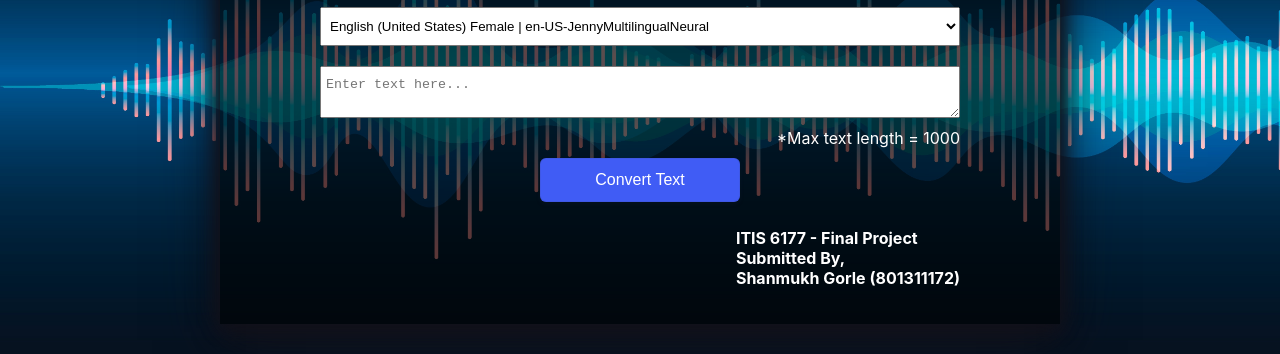
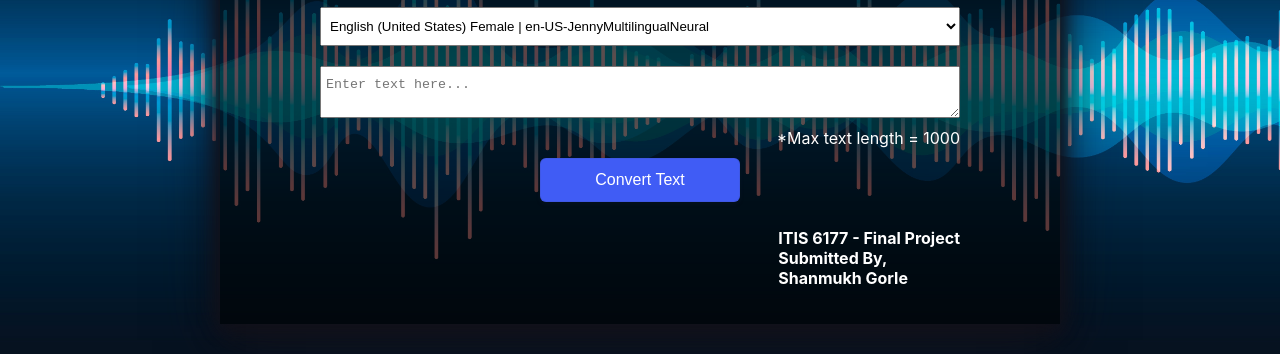
Before and after one commit to Shanmukh801311172/ITIS-6177-FinalProject, a website: page public/index.html in a window 1280 px wide. Shown: the part 310-664 px from the top of the page. Drawn offline with Linux system fonts and the light colour scheme.

Commit message:
removed student id from application

```diff
--- a/public/index.html
+++ b/public/index.html
@@ -27,7 +27,7 @@
         <div class="submission-container">
             <p><b>ITIS 6177 - Final Project <br>
             Submitted By, <br>
-            Shanmukh Gorle (801311172)</b></p>
+            Shanmukh Gorle</b></p>
         </div>
     </div>
 
```
Also changed, not shown: README.md.
